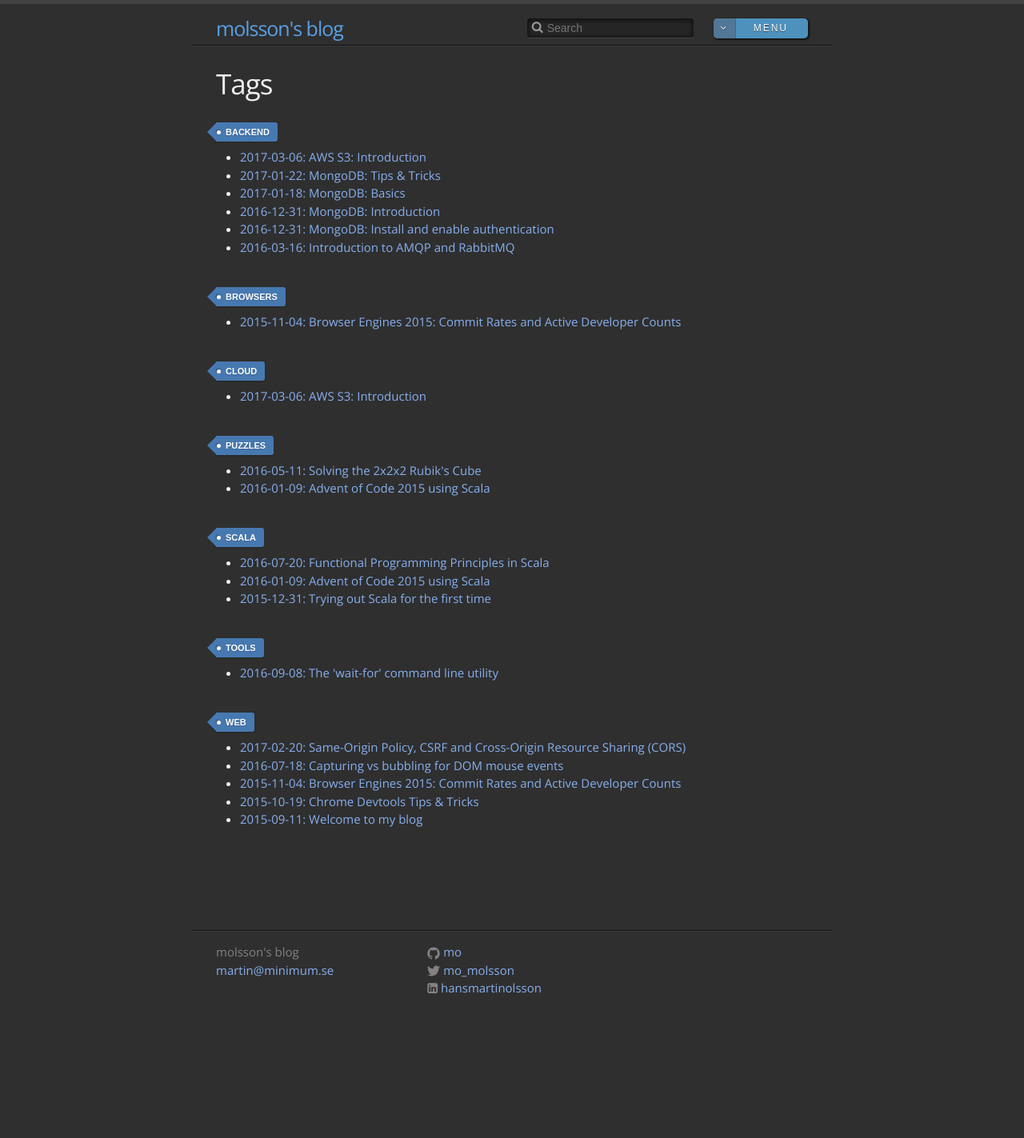
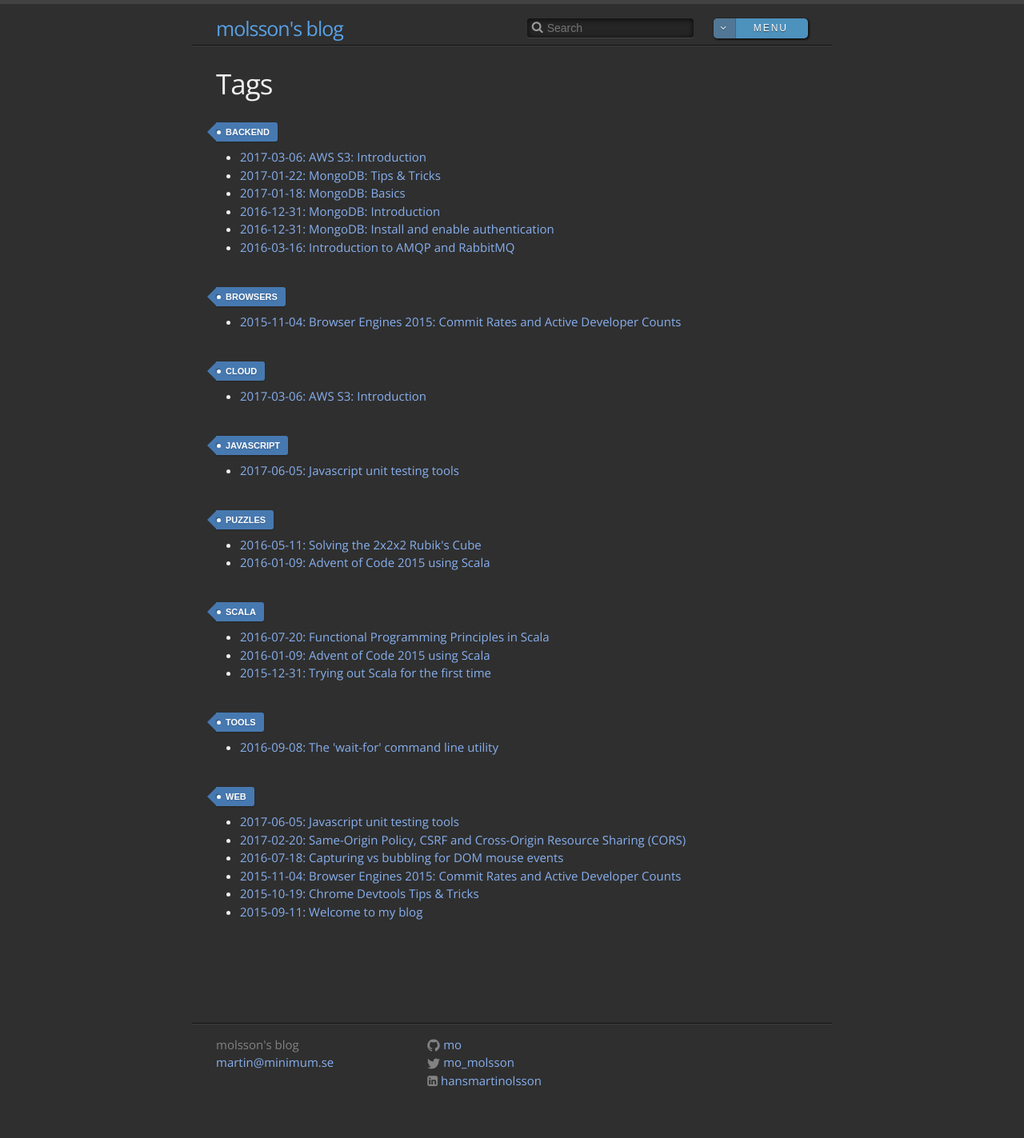
Before and after one commit to mo/mo.github.io, a Jekyll site: the page built from tags.html, in a window 1280 px wide. Shown: the whole page at 80% size. Built offline with Jekyll 4.4.1, drawn with Linux system fonts in a browser that asks for light colours; some web fonts are replaced; before the commit the page ends 1308 px from its top, so only the background shows below that; some of the changed lines change nothing that is shown.

Commit message:
Add post "Javascript unit testing tools"

````diff
--- /dev/null
+++ b/_posts/2017-06-05-javascript-unit-testing.md
@@ -0,0 +1,301 @@
+---
+layout: post
+title:  "Javascript unit testing tools"
+date:   2017-06-05
+tags:   javascript web
+---
+
+I have compared<sup>[1](#footnote1)</sup> few different tools for unit testing Javascript code. The frameworks I looked into
+were QUnit, Mocha JS, tape, AVA, Jasmine, Karma and Jest. I wrote a few testcases and then ported
+these to each framework. The testcases I wrote were meant to detect defects in various kinds of
+functions, for example:
+
+* regular function that returned an incorrect value
+* regular function that unexpectedly throws an error
+* callback function that calls back immediately (same tick) and returns the wrong value
+* asynchronous callback function that delivers the wrong value
+* asynchronous callback function that forgets to callback
+* asynchronous callback function that accidentally calls back twice
+* asynchronous function returning a promise and resolving with an incorrect value
+* asynchronous function returning a promise that is then unexpectedly rejected
+
+Before we dig into the implementation of these test scenarios in each test framework, here is a
+table summarizes a few basic facts:
+
+|                                                     | QUnit  | Mocha   | tape  | AVA    | Jasmine | Karma   | Jest                                    |
+| --------------------------------------------------- | ------ | ------- | ----- | ------ | ------- | ------- | --------------------------------------- |
+| Total Commits                                       | 1,157  | 2,263   | 453   | 1,062  | 1,584   | 2,274   | 2,224                                   |
+| GitHub Stars                                        | 3,630  | 12,480  | 3,889 | 10,335 | 12,502  | 8,623   | 10,455                                  |
+| Issue Resolution Time <sup>[3](#footnote3)</sup>    | 3 days | 11 days | 1 day | 5 days | 7 days  | 58 days | 22 hours                                |
+| Open Issues / All Issues <sup>[3](#footnote3)</sup> | 4%     | 17%     | 27%   | 17%    | 4%      | 20%     | 5%                                      |
+| License                                             | MIT    | MIT     | MIT   | MIT    | MIT     | MIT     | BSD-3-Clause <sup>[4](#footnote4)</sup> |
+
+If you plot the commit count of each project over time it's clear that QUnit and Jasmine are the
+oldest projects, and also that there is a very large amount of commits landing in the Jest
+repository right now (and have been for quite some time now) compared to all the other frameworks:
+
+<img src="/assets/javascript-unit-testing-commit-count.png">
+
+Another interesting thing to look at is the weekly download count on npm for each framework over
+time; Mocha is the most commonly used framework by a very wide margin. And if we dig into recent
+growth numbers (looking at from 2017-01-15 up until today) we see that Mocha weekly downloads
+increased by 206K (up 19%) while for example Jest added 195K new weekly downloads in the same period (which for them was an impressive 145% increase in less than 5 months!):
+
+<img src="/assets/javascript-unit-testing-weekly-npm-downloads.png">
+
+Below are some things I noted while writing sample testcases using these frameworks.
+
+# QUnit
+
+The first framework that I looked at in-depth was QUnit. This is one of the oldest unit testing
+frameworks for Javascript. It was originally developed to test jQuery and jQuery UI, but was later
+extracted into a separate project that does not even depend on jQuery. Unfortunately while writing
+my first few testcases for QUnit, I ran into a bug! If you have a testcase that calls a function
+with an asynchronous callback, but the function forgets the invoke the callback; then QUnit
+terminates with exit code 0 and doesn't even print the passed/failed summary. I bet many CI systems
+would interpret that as a PASS, so it's a show stopper bug imo. The testcase illustrates the
+problem:
+
+```js
+function asyncForgetCallback(str, callback) {
+  if (isBuggy) {
+    // accidentally nothing
+  } else {
+    setTimeout(() => callback(str.trim().toLowerCase()), 0);
+  }
+}
+
+QUnit.only('util test async callback function that forgets to callback', assert => {
+  const doneFunc = assert.async();
+  util.asyncForgetCallback('   Foo   ', actual => {
+    assert.equal(actual, 'foo');
+    doneFunc();
+  });
+});
+```
+
+Later I found that this bug was discovered and filed on Github in March, but nobody has had time to
+fix it yet: [#1132](https://github.com/qunitjs/qunit/issues/1132).
+A workaround for the bug is to set a global default timeout using ```QUnit.config.testTimeout = 2000``` or similar.
+
+On the plus side, QUnit was able to correctly handle the "accidental double callback" scenario (and
+doing this also without me having to declare the expected number of assertions) by failing the
+testcase due to assert + doneFunc being called after the original call to doneFunc(). It should be
+noted that QUnit does offer an "expected assertion count" feature available though, useful for more
+advanced test scenarios.
+
+There was also some minor nitpicking issues that I noted while writing the rest of the testcases for
+QUnit:
+
+* Normally when you do ```assert.equal(actual, "expected")``` QUnit will print both the "actual" and
+the "expected" value whenever the assertion fails. However, if "actual" happens to be ```undefined```
+then only the expected value is printed. This is a minor issue, but I filed it as bug [#1177](https://github.com/qunitjs/qunit/issues/1177). The maintainer asked if I wanted to fix it
+myself and I figured what the hell, so I [did](https://github.com/js-reporters/js-reporters/pull/102).
+
+* In the QUnit documentation, the introduction starts with examples of ```assert.equal()```, but
+note that the assertion ```assert.equal(1, "1")``` holds so (imo) it's much better to
+use ```assert.strictEqual()``` by default and only resort to ```assert.equal()``` when you need it.
+Imo it would be better if QUnit had a "default assertion" that checked for strict (===) equality.
+This behavior comes with the default ```assert``` module in NodeJS (and also the "CommonJS Unit
+Testing" specification), so you get the same thing for example in Mocha JS if you choose to use
+those asserts there; but QUnit doesn't allow you to use any other type of assertions. Pretty much
+all modern Javascript testing frameworks default to === and lets you opt-in for == when you need it.
+
+* From a UX perspective, I don't like that QUnit prints its default TAP output as ```# fail 0```
+with red color when all tests are passing, while it prints for example ```# fail 1``` as the summary
+line when one testcase fails. Nothing on screen should be red when all tests are passing. You can
+use an alternative reporter by passing ```--reporter``` but I like good defaults.
+
+* Another UX issue is that npm packages ```qunit``` and ```qunitjs``` both install a binary called ```qunit``` but only the latter can be used to run tests using the method described in the
+documentation. Confusing for newbies.
+
+# Mocha JS
+
+Mocha was started in 2011 by Tj Holowaychuk, the same guy that founded ExpressJS, co, commander.js,
+koa and a bunch of other highly successful NodeJS projects, and who then [switched to
+golang](https://medium.com/@tjholowaychuk/farewell-node-js-4ba9e7f3e52b) three years ago. After its
+inception, the project quickly grew into a comprehensive test framework that covers a lot of
+different testing needs, and a large number of people have contributed to its success over the years
+(roughly 15 unique authors shows up in the git log each 60 day period). Lately though, the Mocha JS
+project has been having some problems finding developers to keep up with maintenance, their GitHub
+page current says "we're currently unable to merge most pull requests due to lack of maintenance
+resources."
+
+That said, this test framework is quite mature. It allows you to customize which type of assertions
+you use and which test result reporter you use etc. There is also plugins for IDEs/editors like
+emacs and IDEA and so on.
+
+When I tried porting my testcases to Mocha JS I wasn't really satisfied with how it handled the
+"accidental double callback". For example, if I did:
+
+```js
+// someCode.js
+exports.asyncDoubleCallback = (str, callback) => {
+  if (isBuggy) {
+    setTimeout(() => callback(str.trim().toLowerCase()), 0);
+    setTimeout(() => callback(str.trim().toLowerCase()), 0);
+  } else {
+    setTimeout(() => callback(str.trim().toLowerCase()), 0);
+  }
+};
+
+// myTests.js
+describe('#asyncDoubleCallback()', () => {
+  // Mocha JS passes context object to it() via "this".
+  it.only('is working', function (done) {
+    util.asyncDoubleCallback('   Foo   ', actual => {
+      assert.equal(actual, 'foo');
+      done();
+    });
+  });
+});
+```
+
+Then the default reporter (from Mocha 3.3.0) shows this result:
+
+<img src="/assets/javascript-unit-testing-mocha-double-callback.png">
+
+Note that Mocha does not report the number of passed/failed assertions, it reports the number of
+passing and failing *testcases*. In the above example I'm running a single testcase
+using ```it.only()```, but Mocha reports 1 testcase passed and 1 testcase failed?!
+
+# tape
+
+The tape GitHub page starts with testling-ci badge that hasn't run since 2014, proudly claiming to
+support "Chrome 29". There also hasn't been a lot of commits made in the tape git repository lately.
+It was slightly annoying having to ```t.end()``` or ```t.plan()``` all testcases. Also I didn't like
+that tape aborts the entire test suite if a single testcase throws, but it was easy to "fix" by
+switching the ```require('tape')``` to ```require('tape-catch')``` instead.
+
+Here is how tape handles the accidental double callback bug scenario btw:
+
+<img src="/assets/javascript-unit-testing-tape-double-callback.png">
+
+Note that tape, unlike Mocha, prints the number of assert passes/fails in the summary so everything
+is technically correct here in some sense.
+
+# AVA
+
+AVA describes itself as "futuristic" and unlike the other frameworks it runs tests in parallel,
+supports (and promotes) testing using ES2017 (and even post-ES2017 features like Observables).
+It also has extremely good assertion output, much better than the previous test frameworks. For
+equality of strings and deep equality of objects it shows diffs to highlight the difference between
+actual and expected. When my buggy callback function delivers the wrong value causing
+a ```t.is(actual, 'foo')``` assertion to fail, then it immediately highlights the source line where
+that bad value came from:
+
+<img src="/assets/javascript-unit-testing-ava-async-callback-with-wrong-value.png">
+
+While porting my testcases to AVA, I did hit one bug (filed as [#1377](https://github.com/avajs/ava/issues/1377)) in AVA related to timeouts (for the test
+scenario where a function forgets to call its callback).
+
+# Jasmine
+
+Jasmine is a very old framework (first commit is from 2008). It was influenced to some extent by
+Ruby "RSpec". Offers test doubles using spies built-in (in other frameworks you need to import
+something like [```sinon.js```](http://sinonjs.org/)).
+
+When I ported over the testcases to Jasmine, I found that, unlike the four previous test frameworks,
+it happily reports PASS in the "accidental double callback" scenario even if ```done()``` is called
+twice:
+
+```js
+describe('#asyncDoubleCallback() naive', () => {
+  it('is working', function (done) {
+    util.asyncDoubleCallback('   Foo   ', actual => {
+      expect(actual).toEqual('foo');
+      done();
+    });
+  });
+});
+```
+Jasmine also does not offer any assertion planning feature. At some point in 2014, somebody opened a GitHub issue ([#626](https://github.com/jasmine/jasmine/issues/626)) asking for this to be added but
+the issue was closed by the maintainers because "they've not heard about this request before" which
+is unfortunate. They offer call counting for test double spies with callThrough, but using those for
+this scenario would be cumbersome and inefficient.
+
+# Karma
+
+Karma is not a test framework per se, but rather a test runner that can take a test suite written in
+Mocha, QUnit or Jasmine and then run that suite in parallel on multiple browsers (desktop or
+mobile, and also including JSDom, PhantomJS and headless Chrome). All browsers report back results
+that are then presented as terminal output. It can also watch your test directory and automatically
+rerun the tests each time you update a testcase. Karma is the test runner used by Angular JS and was
+developed by the Angular team at Google. If you want to run your tests in browsers, then you should
+probably be using Karma regardless of which of the frameworks you pick (except for Jest, more on
+that below).
+
+# Jest
+
+Jest is the test framework and test runner that is used by the React project and consequently by
+many libraries, tools and web apps implemented using React. The fact that it's used by and backed by
+Facebook lends it both credibility and likely resources. Among the top 10 contributors to Jest,
+everyone except two works at Facebook. It seems like a large part of the work is done by Chris Pojer
+tbh.
+
+Jest started as a test runner wrapped around Jasmine, and the assertions still looks
+like ```expect(foo).toBe('bar')```, but now there are few traces of Jasmine left. Jest doesn't have
+support for running tests inside a real browser, cpojer shared some thoughts around this
+[here](https://github.com/facebook/jest/issues/139#issuecomment-229277654) and in issue
+[#848](https://github.com/facebook/jest/issues/848). One really cool feature of Jest is snapshot
+testing, which helps you detect regressions in your output (either React component trees serialized to text, or for example an AST serialized to text if you're working on a source transformation tool).
+
+When I tried to port my testcases to Jest, I quickly ran into a Jest bug where assertion failures
+inside callbacks were suppressed (I was left with a test that timed out for no apparent reason and I
+had to do some digging before I even found the suppressed errors). I originally filed this as [#3519](https://github.com/facebook/jest/issues/3519) but it turned out to be a duplicate of
+[#2059](https://github.com/facebook/jest/issues/2059).
+If your async code uses promises instead of callbacks, this issue won't affect you. If it's
+possible, a nice way to escape the problem is simply to refactor to your old callback based
+functions to use promises instead. However, if you absolutely need to test functions with callbacks
+(e.g. maybe you just inherited a big legacy code base and you want to write testcases before you
+refactor, or maybe the callback API is used by third-party code) then the status quo for Jest seems
+to be that for any assertion inside an asynchronous callback you have to wrap the
+assert inside a try/catch that explicitly calls fail instead (like they do in lerna unit tests  [here](https://github.com/lerna/lerna/commit/8c3f2df6da71cb17454cf94647ca00990927d18a)). Another
+workaround would be to temporarily wrap the callback in a promise inside the testcase:
+```js
+test('testedFunc calls its callback with the correct value', async () => {
+  expect.assertions(1);
+  const actual = await new Promise(resolve => testedFunc('some input', resolve));
+  expect(actual).toBe('foo');
+});
+```
+
+As seen in the commit count chart earlier, there seems to be a lot of momentum behind Jest right
+now. This is also reflected if you plot the number of active developers in each project (i.e. for
+every date X, the Y-value is defined as the number of unique e-mails seen in git log from X - 365 days up until X). That plot looks like this:
+
+<img src="/assets/javascript-unit-testing-jest-active-dev-count.png">
+
+The number of developers involved in Jest increasing very quickly, they must be doing a lot things
+right when it comes to community building. I also looked at "the number of people which more than
+50 commits" for each framework and Jest comes out highest there too with seven such developers so
+this is not all "one-off drive-by patching" either.
+
+# Conclusion
+
+I was surprised that I hit so many little bugs / issues when trying to use these testing frameworks.
+Maybe the best choice is to do like TJ and switch to Go? :-P Staying with Javascript, I think
+it's hard to ignore the momentum behind Jest. I would be awesome if someone fixed [#2059](https://github.com/facebook/jest/issues/2059) though. Then again, Mocha seems to work well
+enough for a lot of people.
+
+<br><br>
+
+<p class="footnote"><a name="footnote1">1</a>:
+<a href="https://en.wikipedia.org/wiki/Analysis_paralysis">https://en.wikipedia.org/wiki/Analysis_paralysis</a>.
+</p>
+
+<p class="footnote"><a name="footnote2">2</a>:
+Technically, wtgtybhertgeghgtwtg is anonymous but "their contribution history smells like they work for Facebook" and amasad has left Facebook.
+</p>
+
+<p class="footnote"><a name="footnote3">3</a>:
+The median "Issue Resolution Time" and the fraction of open issues among all issues, are both computed using the
+excellent service <a href="https://isitmaintained.com/">Is it maintained?</a>.
+</p>
+
+<p class="footnote"><a name="footnote4">4</a>:
+Contributors need to sign a Contributor License Agreement (CLA) before patches are merged into Jest,
+and along with the BSD-3-Clause there is a patent grant which can be revoked by Facebook under
+some circumstances, see details on
+<a href="https://en.m.wikipedia.org/wiki/React_(JavaScript_library)#Licensing">Wikipedia</a>.
+</p>
--- a/_sass/_layout.scss
+++ b/_sass/_layout.scss
@@ -198,6 +198,35 @@
 }
 
 
+table {
+  border: 1px solid #202020;
+  border-collapse: collapse;
+  margin-top: 20px;
+  margin-bottom: 20px;
+}
+table th {
+}
+table th {
+  padding-left: 8px;
+  padding-right: 8px;
+  padding-top: 4px;
+  padding-bottom: 4px;
+  background-color: #272727;
+}
+table td {
+  padding-left: 10px;
+  padding-right: 10px;
+}
+td {
+  padding: 5px;
+}
+tr:nth-child(odd) td {
+    background-color: #424242;
+}
+tr:nth-child(even) td {
+  background-color: #383838;
+}
+
 /**
  * Site footer
  */
````
Also changed, not shown: assets/javascript-unit-testing-ava-async-callback-with-wrong-value.png (added), assets/javascript-unit-testing-commit-count.png (added), assets/javascript-unit-testing-jest-active-dev-count.png (added), assets/javascript-unit-testing-mocha-double-callback.png (added), assets/javascript-unit-testing-tape-double-callback.png (added), assets/javascript-unit-testing-weekly-npm-downloads.png (added).
